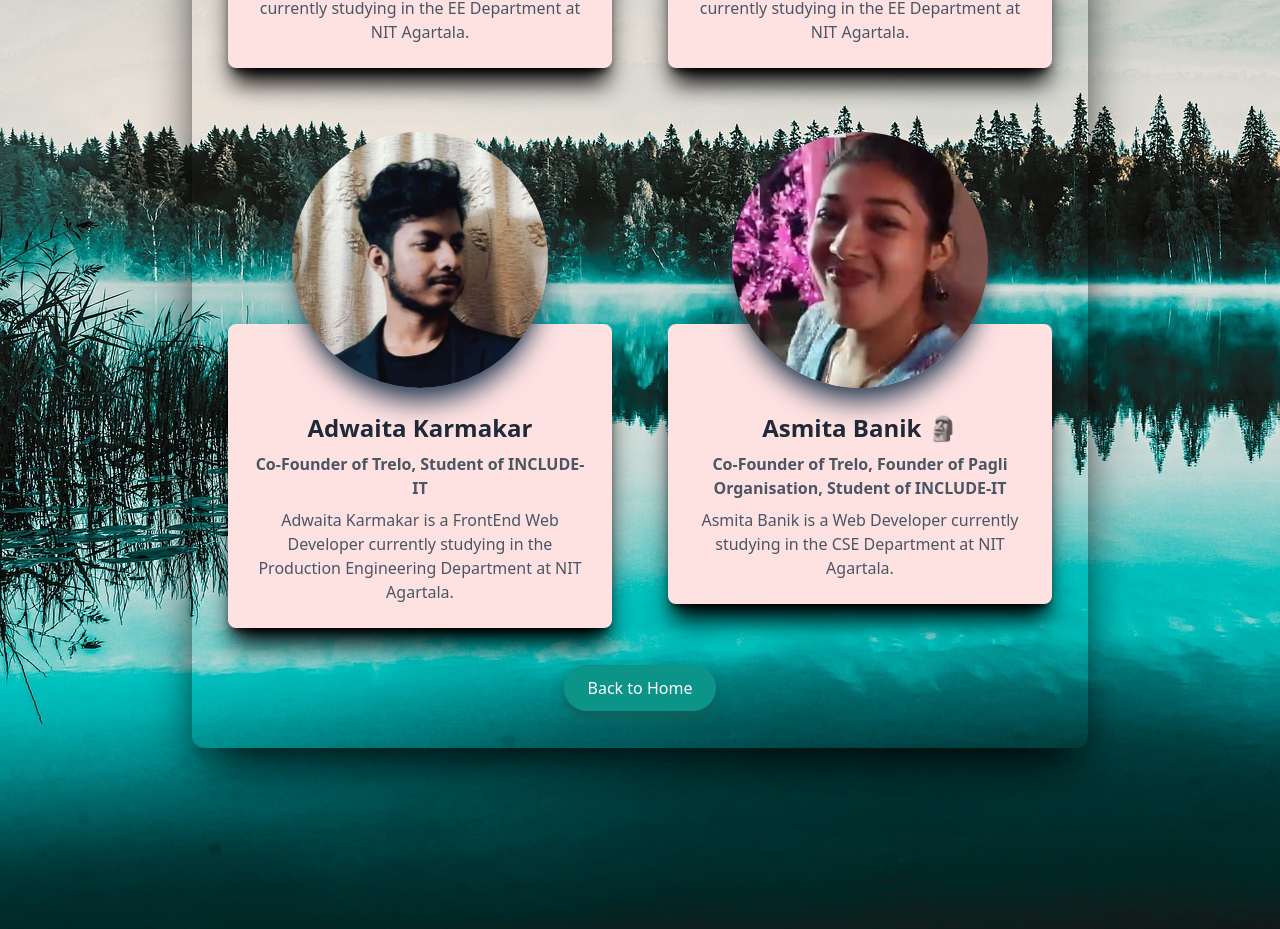
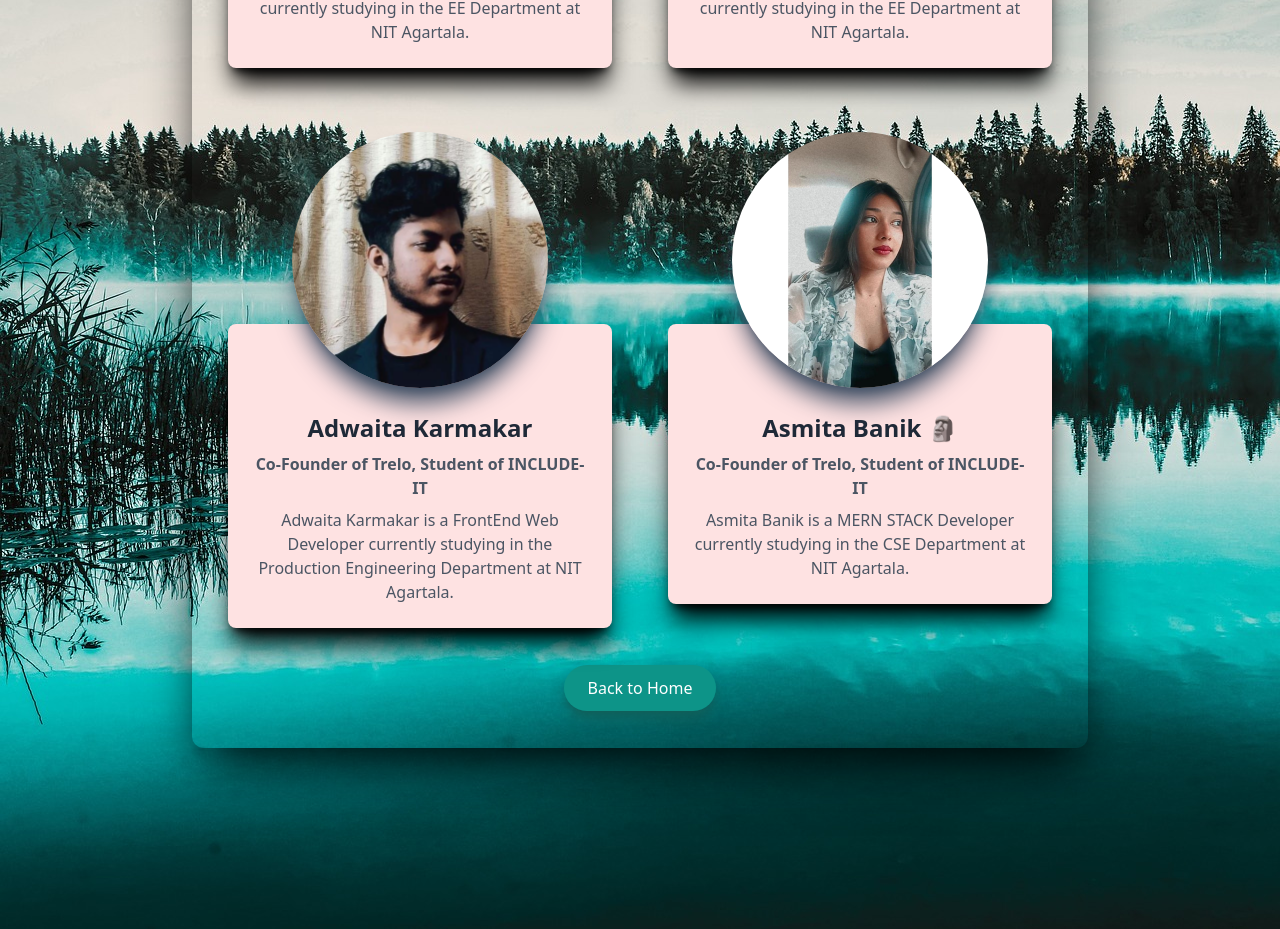
Before and after one commit to saikat1236/Tralo, a React (Vite) app: page /about in a window 1280 px wide. Shown: the part 1452-2381 px from the top of the page. Built offline with nearby package versions, Linux system fonts and the light colour scheme.

Commit message:
heheeeeee

```diff
--- a/src/components/About.jsx
+++ b/src/components/About.jsx
@@ -79,13 +79,13 @@ const About = () => {
         <div className="relative mt-36 flex flex-col items-center">
           <div className="absolute top-0 left-1/2 transform -translate-x-1/2 z-10">
             <div className="w-64 h-64 mt-[-7rem] shadow-slate-600 shadow-xl overflow-hidden rounded-full ">
-              <img className="w-full h-full object-cover" src="/Asmita.jpeg" alt="Diptanu Sarkar" />
+              <img className="w-full h-full object-cover" src="/Ash.jpg" alt="Diptanu Sarkar" />
             </div>
           </div>
           <div className="bg-red-100 rounded-lg shadow-black shadow-xl p-6 mt-20 text-center w-full max-w-sm relative z-0">
             <h3 className="text-2xl font-bold text-gray-800 pt-16 mb-2">Asmita Banik 🗿</h3>
-            <p className="text-gray-600 font-semibold mb-2">Co-Founder of Trelo, Founder of Pagli Organisation, Student of INCLUDE-IT</p>
-            <p className="text-gray-600">Asmita Banik is a  Web Developer currently studying in the CSE Department at NIT Agartala.</p>
+            <p className="text-gray-600 font-semibold mb-2">Co-Founder of Trelo, Student of INCLUDE-IT</p>
+            <p className="text-gray-600">Asmita Banik is a MERN STACK  Developer currently studying in the CSE Department at NIT Agartala.</p>
           </div>
         </div>
 
```
Also changed, not shown: Ash.jpg (added).
